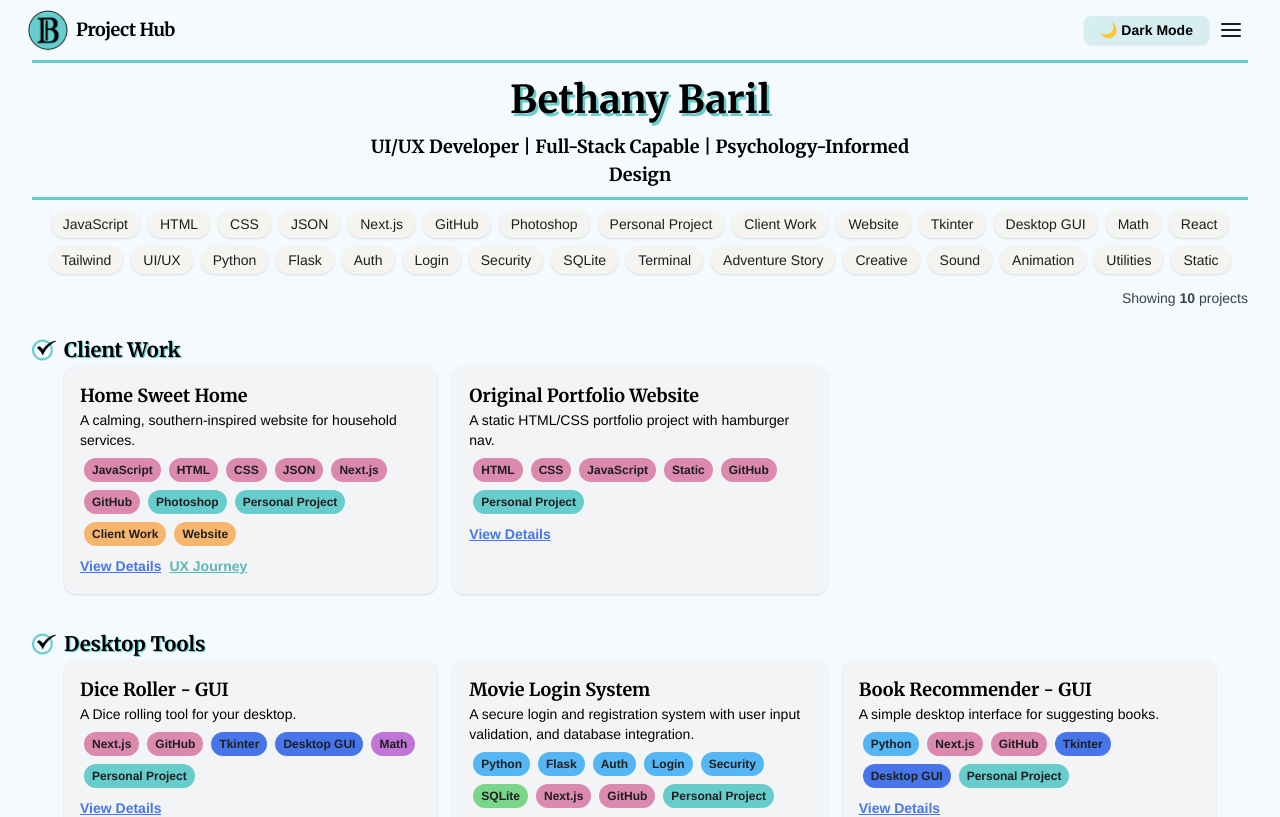
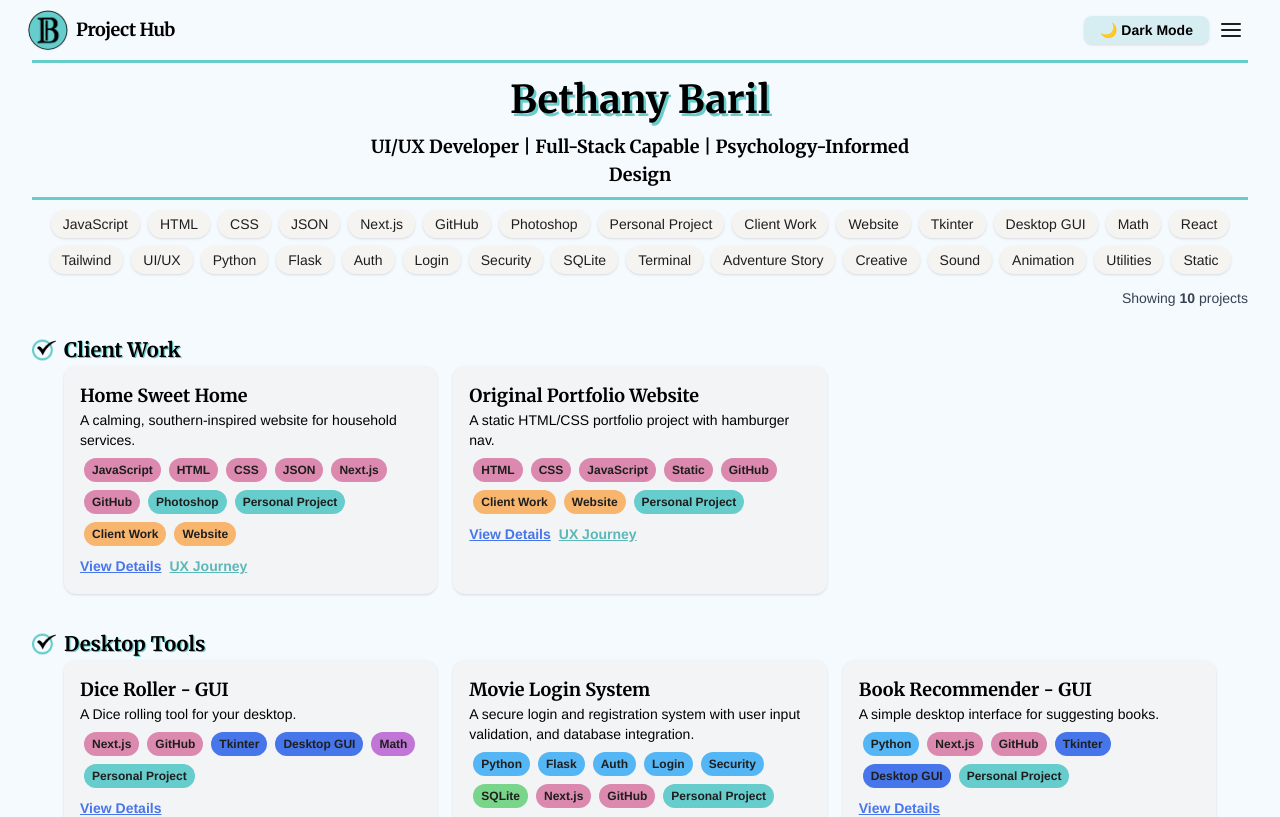
Before and after one commit to BBaril/project-hub, a Next.js app: page / in a window 1280 px wide. Shown: the top 817 px of the page. Built offline with nearby package versions, Linux system fonts and the light colour scheme.

Commit message:
Project id: 10 gained uxDetails

```diff
--- a/src/data/projectsData.js
+++ b/src/data/projectsData.js
@@ -175,7 +175,10 @@ const projectsData = [
       description: "A static HTML/CSS portfolio project with hamburger nav.",
       fullDescription:
         "This was my first portfolio website, hand-coded in HTML and CSS with a floating menu, smooth scroll, and contact section. It marked the beginning of my front-end journey and laid the foundation for my upgraded React + Next projects.",
-      tags: ['HTML', 'CSS', 'JavaScript', 'Static',  'GitHub', 'Personal Project',],
+      tags: ['HTML', 'CSS', 'JavaScript', 'Static',  'GitHub', 'Client Work', 'Website', 'Personal Project',],
+      uxDetails: {
+        text: "My first portfolio was built with static HTML and CSS — no frameworks, no development server. It laid the foundation for everything I’ve built since, and taught me the value of structure, spacing, and clean presentation.",
+      },
       target: "Employers and visitors reviewing my early design progress.",
       problem: "Needed a way to present projects and skills visually without a JS framework.",
       empathy: "Optimized for smooth scrolling and simple layout to guide users easily.",
--- a/src/ui/ProjectCard.jsx
+++ b/src/ui/ProjectCard.jsx
@@ -165,10 +165,10 @@ export default function ProjectCard({ project }) {
 }
 
 function tagColor(tag) {
-    const frontend = ['React', 'Tailwind', 'JavaScript', 'HTML', 'CSS', 'UI/UX', 'Figma', 'Next.js', 'JSON','Static', 'GitHub'];
+    const frontend = ['React', 'Tailwind', 'JavaScript', 'HTML', 'CSS', 'UI/UX', 'Figma', 'Next.js', 'JSON', 'Static', 'GitHub'];
     const backend = ['Flask', 'API', 'Auth', 'Python', 'Java', 'Node.js', 'Django', 'Login', 'Security'];
     const database = ['MySQL', 'SQLite'];
-    const gui = ['Tkinter','Desktop GUI'];
+    const gui = ['Tkinter', 'Desktop GUI'];
     const mobile = ['Flutter (Dart)'];
     const creative = ['Photoshop', 'Creative', 'Animation', 'Audio', 'Adventure Story', 'Sound', 'Personal Project'];
     const tools = ['Terminal', 'CLI', 'ETL', 'Dev Tool', 'Math', 'Utilities'];
```
